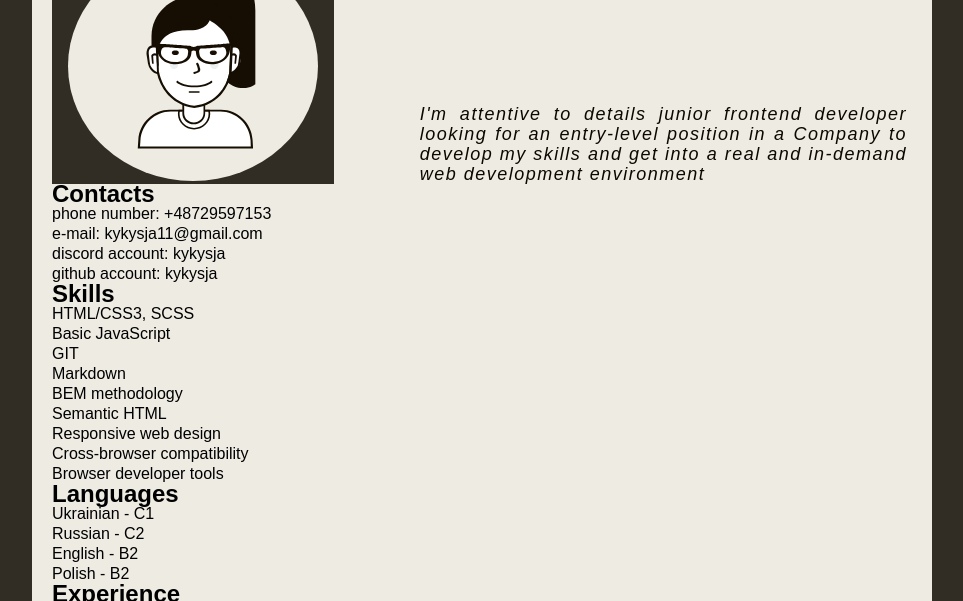
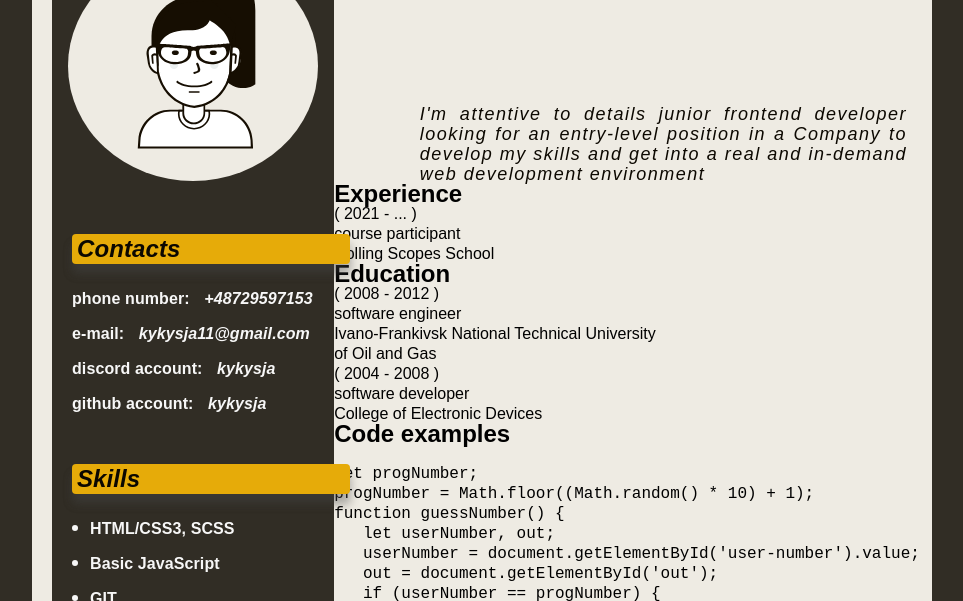
Before and after one commit to kykysja/rsschool-cv, a plain HTML site: page index.html in a window 1280 px wide. Shown: the part 162-763 px from the top of the page, without its empty margins (158-1121 px from the left). Drawn offline with Linux system fonts and the light colour scheme.

Commit message:
feat: add aside page sections

```diff
--- a/scss/abstract/_placeholders.scss
+++ b/scss/abstract/_placeholders.scss
@@ -5,3 +5,15 @@
 %font-titles {
 	font-family: "Roboto", Verdana, sans-serif;
 }
+
+%marker-list {
+	&:before {
+		content: " ";
+		width: 6px;
+		height: 6px;
+		border-radius: 50%;
+		float: left;
+		margin: 6px 12px 0 0;
+		background: $color-font-light;
+	}
+}
--- /dev/null
+++ b/scss/components/_additional.scss
@@ -0,0 +1,4 @@
+.bottom-margin {
+	width: 100%;
+	height: 60px;
+}
--- /dev/null
+++ b/scss/components/content/_aside.scss
@@ -0,0 +1,54 @@
+.aside {
+	position: relative;
+	background: $color-bg-dark;
+	color: $color-font-light;
+	max-width: 33%;
+	min-width: 33%;
+	padding: 0 20px;
+	margin-bottom: 20px;
+	font-weight: 600;
+	letter-spacing: 0.1px;
+}
+
+.aside__titles {
+	margin-top: 50px;
+	padding: 5px 0 5px 5px;
+	color: $color-font-dark;
+	background: $color-bg-bright;
+	font-style: italic;
+	border-radius: 4px;
+	min-width: 115%;
+	box-shadow: 0 10px 10px rgba(121, 118, 118, 0.25), 0 10px 10px rgba(0, 0, 0, 0.22);
+}
+
+.aside__items {
+	padding-top: 25px;
+}
+
+.aside__item {
+	line-height: 2rem;
+	padding-bottom: 15px;
+	&:last-child {
+		padding-bottom: 0;
+	}
+}
+
+.contacts__item {
+	span,
+	a {
+		font-style: italic;
+		padding-left: 10px;
+	}
+}
+
+.skills__item {
+	@extend %marker-list;
+}
+
+.languages {
+	padding-bottom: 25px;
+}
+
+.languages__item {
+	@extend %marker-list;
+}
--- /dev/null
+++ b/scss/components/content/_content.scss
@@ -0,0 +1,4 @@
+.content {
+	display: flex;
+	justify-content: space-between;
+}
--- a/scss/style.scss
+++ b/scss/style.scss
@@ -9,3 +9,6 @@
 
 @import "components/layouts";
 @import "components/header";
+@import "components/content/content";
+@import "components/content/aside";
+@import "components/additional";
```
Also changed, not shown: css/style.css, scss/components/_main.scss (deleted), scss/components/content/_main.scss (added).
